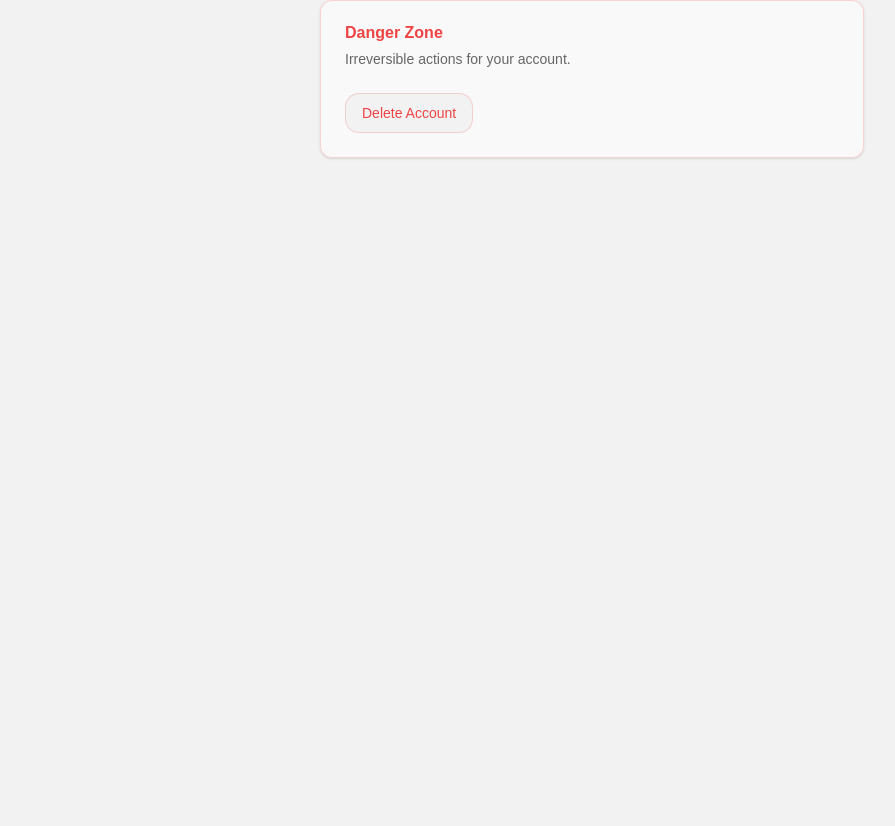
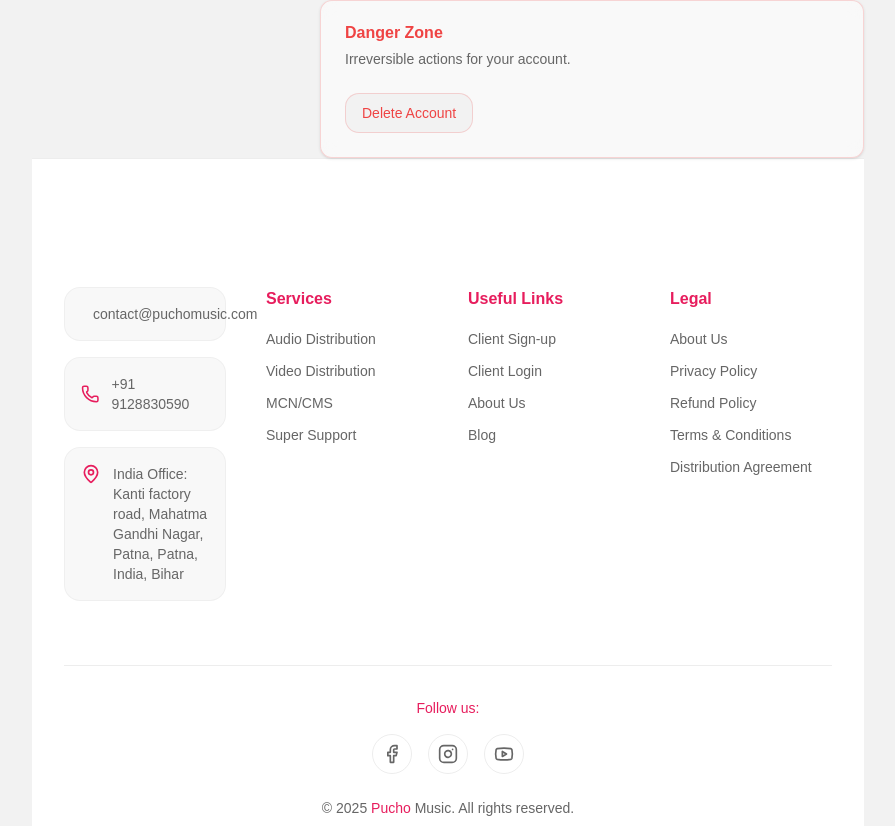
Before and after one commit to rajjnishh/Seastella-Pucho-Music, a React (Vite) app: page /profile in a window 1280 px wide. Shown: the part 754-1580 px from the top of the page, without its empty margins (192-1087 px from the left). Before the commit the page ends 960 px from the top, so only its background shows below. Built offline with nearby package versions, Linux system fonts and the light colour scheme; no server answers; the database is empty; sample sign-in values are in the browser's storage.

Commit message:
feat: Update contact address and layout
Refactors the contact address to a more precise format in both the Contact page and the Footer component. Additionally, it introduces Navbar and Footer components to the Dashboard and Profile pages, improving overall page structure and consistency.

```diff
--- a/src/components/Footer.tsx
+++ b/src/components/Footer.tsx
@@ -25,7 +25,7 @@ const Footer = () => {
             <div className="bg-secondary/50 rounded-2xl p-4 flex items-start gap-3 border border-border/50">
               <MapPin className="w-5 h-5 text-primary shrink-0" />
               <div className="text-sm text-muted-foreground space-y-1">
-                <p>India Office: Siliguri, Darjeeling, West Bengal - 734014</p>
+                <p>India Office: Kanti factory road, Mahatma Gandhi Nagar, Patna, Patna, India, Bihar</p>
               </div>
             </div>
           </div>
--- a/src/pages/Contact.tsx
+++ b/src/pages/Contact.tsx
@@ -50,7 +50,7 @@ const Contact = () => {
                 </div>
                 <div className="card-surface p-4 flex items-start gap-3">
                   <MapPin className="w-5 h-5 text-primary shrink-0" />
-                  <span className="text-sm text-muted-foreground">India Office: Siliguri, Darjeeling, West Bengal - 734014</span>
+                  <span className="text-sm text-muted-foreground">India Office: Kanti factory road, Mahatma Gandhi Nagar, Patna, Patna, India, Bihar</span>
                 </div>
               </div>
             </motion.div>
--- a/src/pages/Dashboard.tsx
+++ b/src/pages/Dashboard.tsx
@@ -1,4 +1,5 @@
 import { useState } from "react";
+import { useNavigate } from "react-router-dom";
 import { addDays, format, differenceInDays } from "date-fns";
 import { motion } from "framer-motion";
 import {
@@ -28,7 +29,8 @@ import {
   Clock,
   AlertCircle,
   ExternalLink,
-  FileSpreadsheet
+  FileSpreadsheet,
+  ArrowLeft
 } from "lucide-react";
 import { cn } from "@/lib/utils";
 import { useAuth } from "@/lib/useAuth";
@@ -53,6 +55,8 @@ import { ChannelsTab } from "@/components/dashboard/ChannelsTab";
 import { PromotionTab } from "@/components/dashboard/PromotionTab";
 import { AnalyticsTab } from "@/components/dashboard/AnalyticsTab";
 import { ServicesTab } from "@/components/dashboard/ServicesTab";
+import Navbar from "@/components/Navbar";
+import Footer from "@/components/Footer";
 
 type DateRange = {
   from?: Date;
@@ -63,6 +67,7 @@ const Dashboard = () => {
   const { user } = useAuth();
   const { profile } = useProfile();
   const { analytics, royalties, loading } = useDashboardData();
+  const navigate = useNavigate();
   const [date, setDate] = useState<DateRange | undefined>({
     from: addDays(new Date(), -7),
     to: new Date(),
@@ -172,6 +177,8 @@ const Dashboard = () => {
   }
 
   return (
+    <div className="min-h-screen bg-background">
+      <Navbar />
       <motion.div
         className="min-h-screen pt-24 pb-12 px-4 md:px-8 max-w-7xl mx-auto"
         variants={containerVariants}
@@ -179,6 +186,15 @@ const Dashboard = () => {
         animate="visible"
       >
       {/* Header */}
+      <Button
+        variant="ghost"
+        size="sm"
+        className="mb-4 -ml-2 text-muted-foreground hover:text-foreground"
+        onClick={() => navigate(-1)}
+      >
+        <ArrowLeft className="mr-2 h-4 w-4" />
+        Back
+      </Button>
       <div className="flex flex-col md:flex-row md:items-center justify-between gap-6 mb-8">
         <div>
           <h1 className="text-3xl font-bold tracking-tight">
@@ -570,7 +586,9 @@ const Dashboard = () => {
       </TabsContent>
 
       </Tabs>
+      <Footer />
     </motion.div>
+  </div>
 );
 };
 
--- a/src/pages/Profile.tsx
+++ b/src/pages/Profile.tsx
@@ -16,6 +16,8 @@ import { ref, uploadBytes, getDownloadURL } from "firebase/storage";
 import { updateProfile as updateAuthProfile } from "firebase/auth";
 import { toast } from "sonner";
 import ProtectedRoute from "@/components/ProtectedRoute";
+import Navbar from "@/components/Navbar";
+import Footer from "@/components/Footer";
 
 const Profile = () => {
   const { user } = useAuth();
@@ -84,6 +86,8 @@ const Profile = () => {
 
   return (
     <ProtectedRoute>
+      <div className="min-h-screen bg-background">
+        <Navbar />
         <motion.div
           className="min-h-screen pt-24 pb-12 px-4 md:px-8 max-w-4xl mx-auto"
           initial={{ opacity: 0, y: 20 }}
@@ -208,7 +212,9 @@ const Profile = () => {
             </Card>
           </div>
         </div>
+        <Footer />
       </motion.div>
+    </div>
   </ProtectedRoute>
 );
 };
```
Lines whose indentation alone changed are shown as unchanged.
